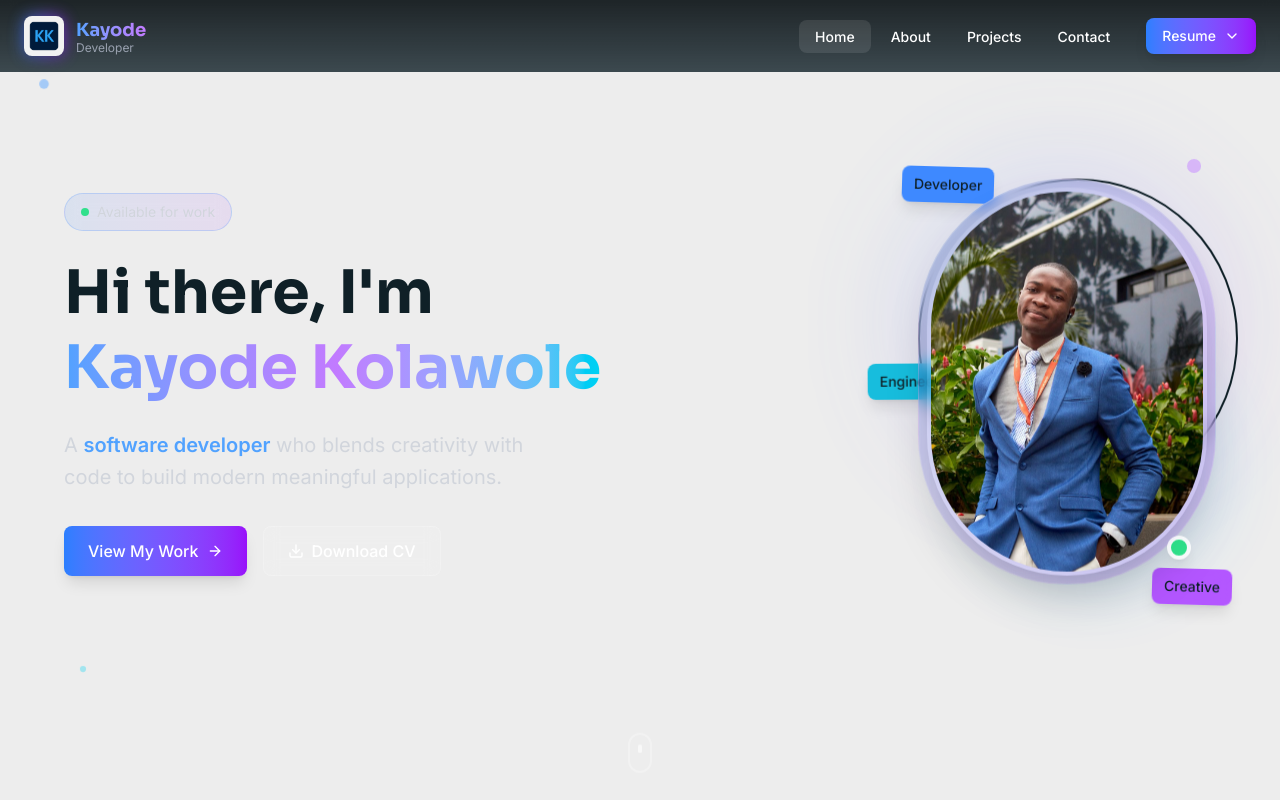
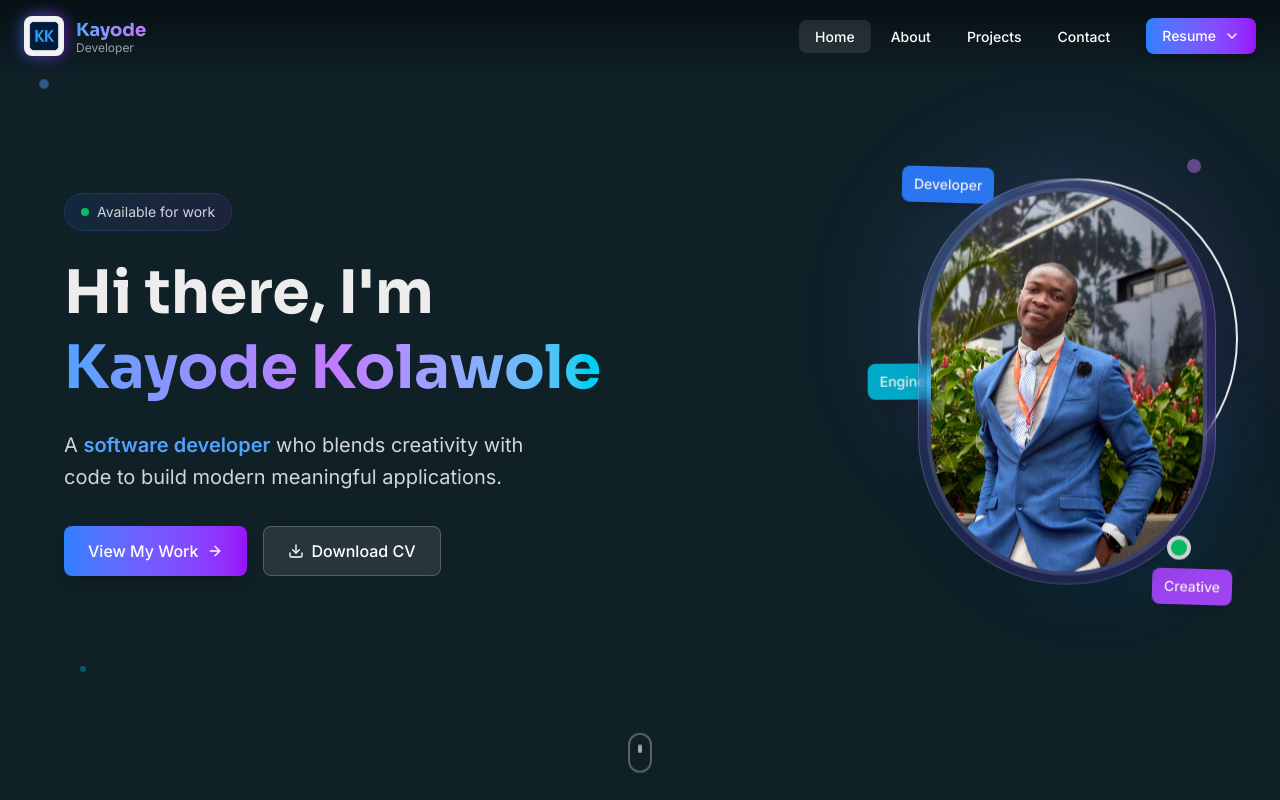
Before and after one commit to sirKay1010/my-portfolio, a Next.js app: page / in a window 1280 px wide. Shown: the top 800 px of the page. Built offline with nearby package versions, Linux system fonts and the light colour scheme.

Commit message:
Quick light mode fix

```diff
--- a/src/app/globals.css
+++ b/src/app/globals.css
@@ -1,8 +1,8 @@
 @import "tailwindcss";
 
 :root {
-  --background: #ededed;
-  --foreground: #0f2027;
+  --background: #0f2027;
+  --foreground: #ededed;
 }
 
 @theme inline {
```
